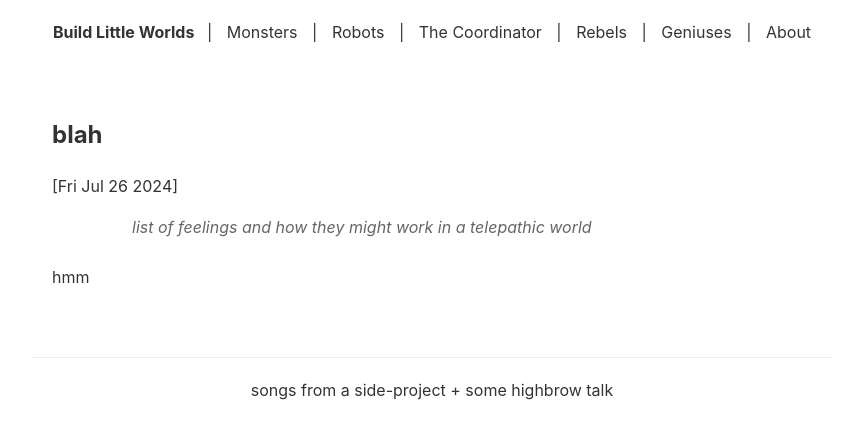
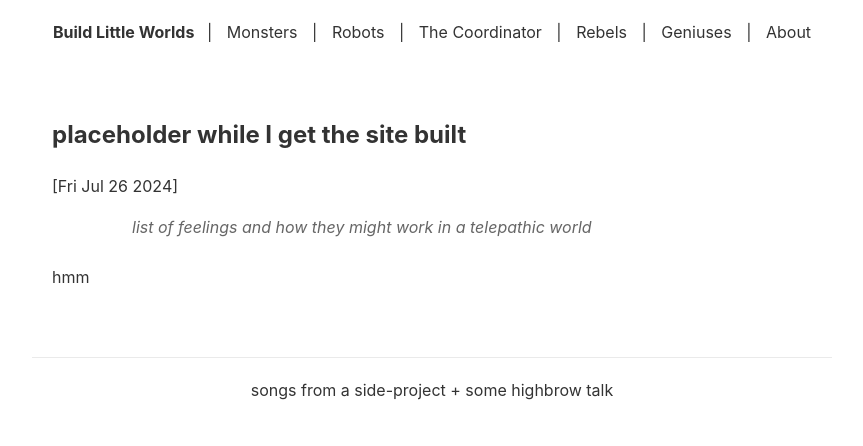
Before and after one commit to buildLittleWorlds/levit, an Astro site: page /blog/message-by-tap-tap in a window 1280 px wide. Shown: the whole page, without its empty margins (208-1071 px from the left). Built offline with nearby package versions, Linux system fonts and the light colour scheme; Astro itself is replaced by a stand-in of ours.

Commit message:
changed blah

```diff
--- a/src/content/blog/message-by-tap-tap.md
+++ b/src/content/blog/message-by-tap-tap.md
@@ -1,5 +1,5 @@
 ---
-title: "blah"
+title: "placeholder while I get the site built"
 pubDate: 2024-07-26
 description: "list of feelings and how they might work in a telepathic world"
 tags: ["monsters"]
```
